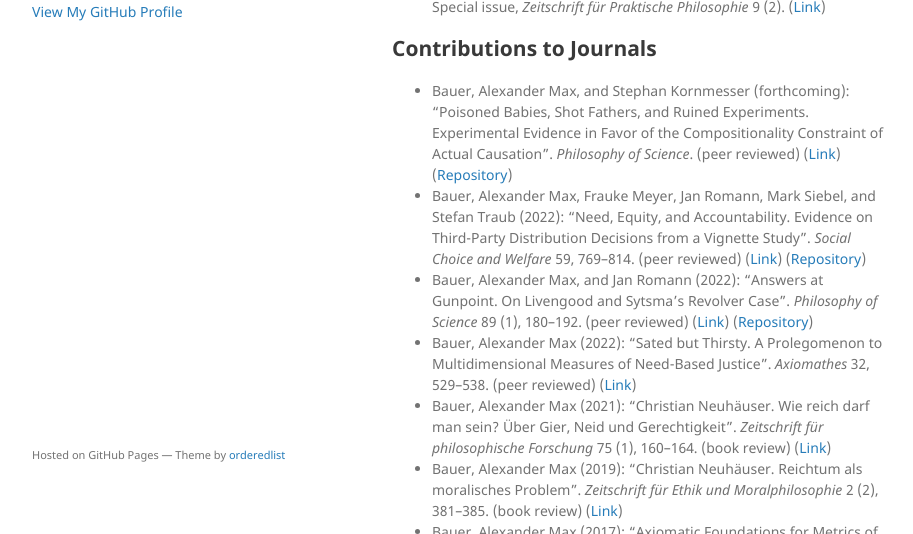
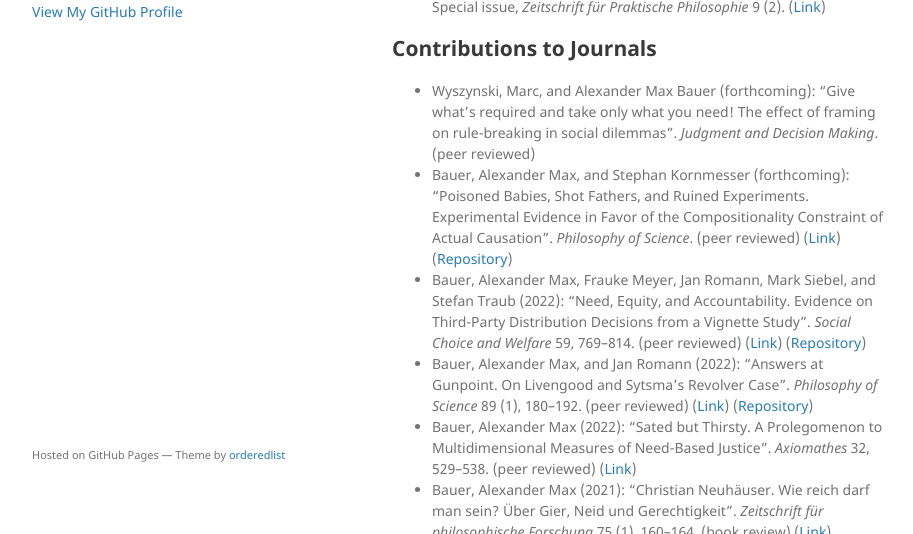
Before and after one commit to alephmembeth/alephmembeth.github.io, a Jekyll site: the page built from publications.md, in a window 1280 px wide and 900 px high, cut to the strip 366-900 px from the top of the window. Shown: the whole strip, without its empty margins (178-1091 px from the left). Built offline with Jekyll 4.4.1, drawn with Linux system fonts in a browser that asks for light colours; the repository's description, which GitHub fills in, is left out; our own code applies the rules of GitHub Pages for plain Markdown files.

Commit message:
Update publications.md

```diff
--- a/publications.md
+++ b/publications.md
@@ -14,6 +14,7 @@ layout: default
 
 ## Contributions to Journals
 
++ Wyszynski, Marc, and Alexander Max Bauer (forthcoming): “Give what’s required and take only what you need! The effect of framing on rule-breaking in social dilemmas”. _Judgment and Decision Making_. (peer reviewed)
 + Bauer, Alexander Max, and Stephan Kornmesser (forthcoming): “Poisoned Babies, Shot Fathers, and Ruined Experiments. Experimental Evidence in Favor of the Compositionality Constraint of Actual Causation”. _Philosophy of Science_. (peer reviewed) ([Link](https://www.cambridge.org/core/journals/philosophy-of-science/article/poisoned-babies-shot-fathers-and-ruined-experiments/4D0C683AF6A00F0BA2B2A0923256166F/)) ([Repository](https://github.com/alephmembeth/causality-compositionality))
 + Bauer, Alexander Max, Frauke Meyer, Jan Romann, Mark Siebel, and Stefan Traub (2022): “Need, Equity, and Accountability. Evidence on Third-Party Distribution Decisions from a Vignette Study”. _Social Choice and Welfare_ 59, 769–814. (peer reviewed) ([Link](https://link.springer.com/article/10.1007/s00355-022-01410-w)) ([Repository](https://github.com/alephmembeth/need-accountability))
 + Bauer, Alexander Max, and Jan Romann (2022): “Answers at Gunpoint. On Livengood and Sytsma’s Revolver Case”. _Philosophy of Science_ 89 (1), 180–192. (peer reviewed) ([Link](https://www.cambridge.org/core/journals/philosophy-of-science/article/answers-at-gunpoint-on-livengood-and-sytsmas-revolver-case/A02B16770F20B1321ACDFEAD44010589/)) ([Repository](https://github.com/alephmembeth/causality-revolver))
```
